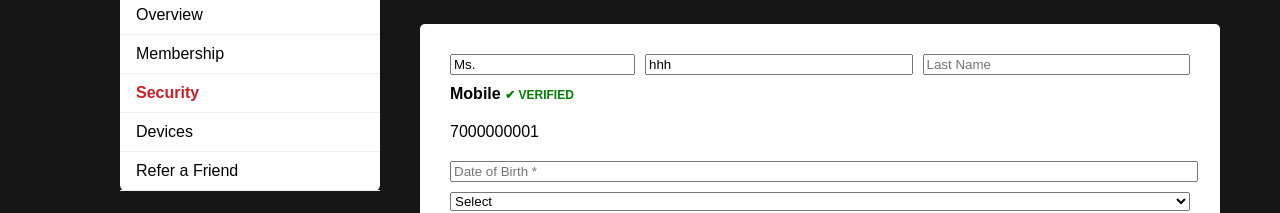
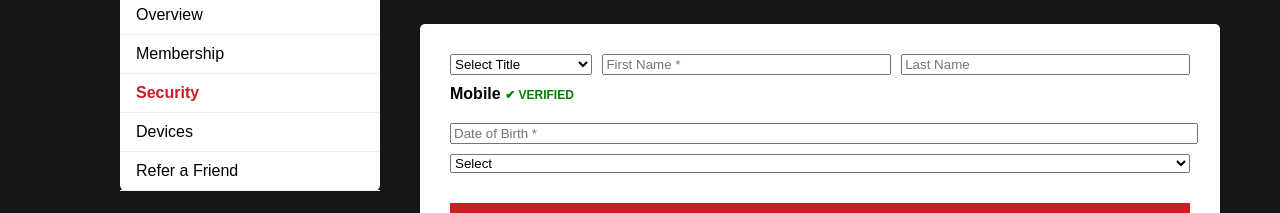
Before and after one commit to Anbu302004/Movies-List, a React (Vite) app: page /account/profile in a window 1280 px wide. Shown: the part 196-409 px from the top of the page. Built offline with nearby package versions, Linux system fonts and the light colour scheme; no server answers.

Commit message:
Added the Options in the Profile

```diff
--- a/src/account/profile.tsx
+++ b/src/account/profile.tsx
@@ -1,4 +1,4 @@
-import React from 'react';
+import React, { useEffect, useState } from 'react';
 import { Link } from 'react-router-dom';
 
 const sidebarLinks = [
@@ -10,6 +10,16 @@ const sidebarLinks = [
 ];
 
 const Profile: React.FC = () => {
+  const [userName, setUserName] = useState('');
+  const [userPhone, setUserPhone] = useState('');
+
+  useEffect(() => {
+    const name = localStorage.getItem("user_name") || "";
+    const phone = localStorage.getItem("user_phone") || "";
+    setUserName(name);
+    setUserPhone(phone);
+  }, []);
+
   return (
     <div>
       <h1 style={{
@@ -55,13 +65,20 @@ const Profile: React.FC = () => {
           {/* Profile Form */}
           <div style={{ backgroundColor: '#fff', color: '#000', padding: '30px', borderRadius: '5px' }}>
             <div style={{ display: 'flex', gap: '10px', marginBottom: '10px' }}>
-              <input placeholder="Title" value="Ms." style={{ flex: 1 }} />
-              <input placeholder="First Name *" value="hhh" style={{ flex: 2 }} />
+            <select  style={{ flex: 1 }}>
+              <option value="">Select Title</option>
+              <option value="mr">Mr</option>
+              <option value="mrs">Mrs</option>
+              <option value="miss">Miss</option>
+              <option value="dr">Dr</option>
+              <option value="mx">Mx</option>
+            </select>
+              <input placeholder="First Name *" value={userName} style={{ flex: 2 }} />
               <input placeholder="Last Name" style={{ flex: 2 }} />
             </div>
 
             <p style={{ fontWeight: 'bold' }}>Mobile <span style={{ color: 'green', fontSize: '12px' }}>✔ VERIFIED</span></p>
-            <p style={{ marginBottom: '20px' }}>7000000001</p>
+            <p style={{ marginBottom: '20px' }}>{userPhone}</p>
 
             <input placeholder="Date of Birth *" style={{ width: '100%', marginBottom: '10px' }} />
             <select style={{ width: '100%', marginBottom: '20px' }}>
--- a/src/pages/RegisterPage .tsx
+++ b/src/pages/RegisterPage .tsx
@@ -40,17 +40,9 @@ const RegisterPage: React.FC = () => {
       if (token) {
         Cookies.set("token", token, { expires: 7, path: "/" });
         localStorage.setItem("token", token);
-        if (userId) {
-          localStorage.setItem("user_id", userId);
-        }
-
-        try {
-          await moviesApiClient.get("/profile", {
-            headers: { Authorization: `Bearer ${token}` },
-          });
-        } catch (profileError) {
-          console.error("Profile fetch failed:", profileError);
-        }
+        localStorage.setItem("user_id", userId);
+        localStorage.setItem("user_name", cleanedName);
+        localStorage.setItem("user_phone", cleanedPhone);
 
         navigate("/otp", {
           state: {
```
